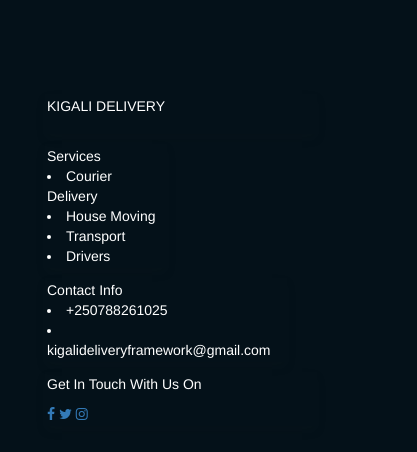
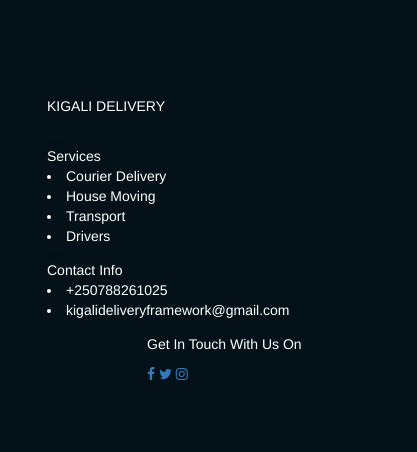
Before and after one commit to Kigalidelivery/KigaliDelivery, a plain HTML site: page index.html in a window 390 px wide. Shown: the part 1129-1581 px from the top of the page, 417 px wide, since content can reach past the window. After the commit the page ends 1541 px from the top, so only its background shows below. Drawn offline with nearby package versions, Linux system fonts and the light colour scheme.

Commit message:
footer work

```diff
--- a/css/styles.css
+++ b/css/styles.css
@@ -332,7 +332,7 @@ body {
     margin-bottom: 10px;
     box-shadow: 0px 5px 10px rgba(36, 36, 36, 0.08);
     min-height: 40px;
-    max-width: 40.5% !important;
+    max-width: 49.5% !important;
 
     padding: 2px;
   }
@@ -341,7 +341,7 @@ body {
     margin-bottom: 10px;
     box-shadow: 0px 5px 10px rgba(36, 36, 36, 0.08);
     min-height: 40px;
-    max-width: 80.5% !important;
+    max-width: 150.5% !important;
 
     padding: 2px;
   }
--- a/index.html
+++ b/index.html
@@ -134,13 +134,13 @@
               <li>Drivers</li>
           </div>
 
-          <div class="col-md-2 col-sm-12 col-xs-12 footeri3" style="margin-left: 0px;">
+          <div class="col-md-2 col-sm-2 col-xs-12 footeri3">
             Contact Info
             <li>+250788261025</li>
             <li>kigalideliveryframework@gmail.com</li>
           </div>
 
-          <div class="social-icons col-md-2 col-sm-2 col-xs-12 footeri4" style="margin-left: 0px;">
+          <div class="social-icons col-md-2 col-sm-2 col-xs-12 footeri4" style="margin-left: 100px;">
             <P>Get In Touch With Us On</P>
 
 
```
